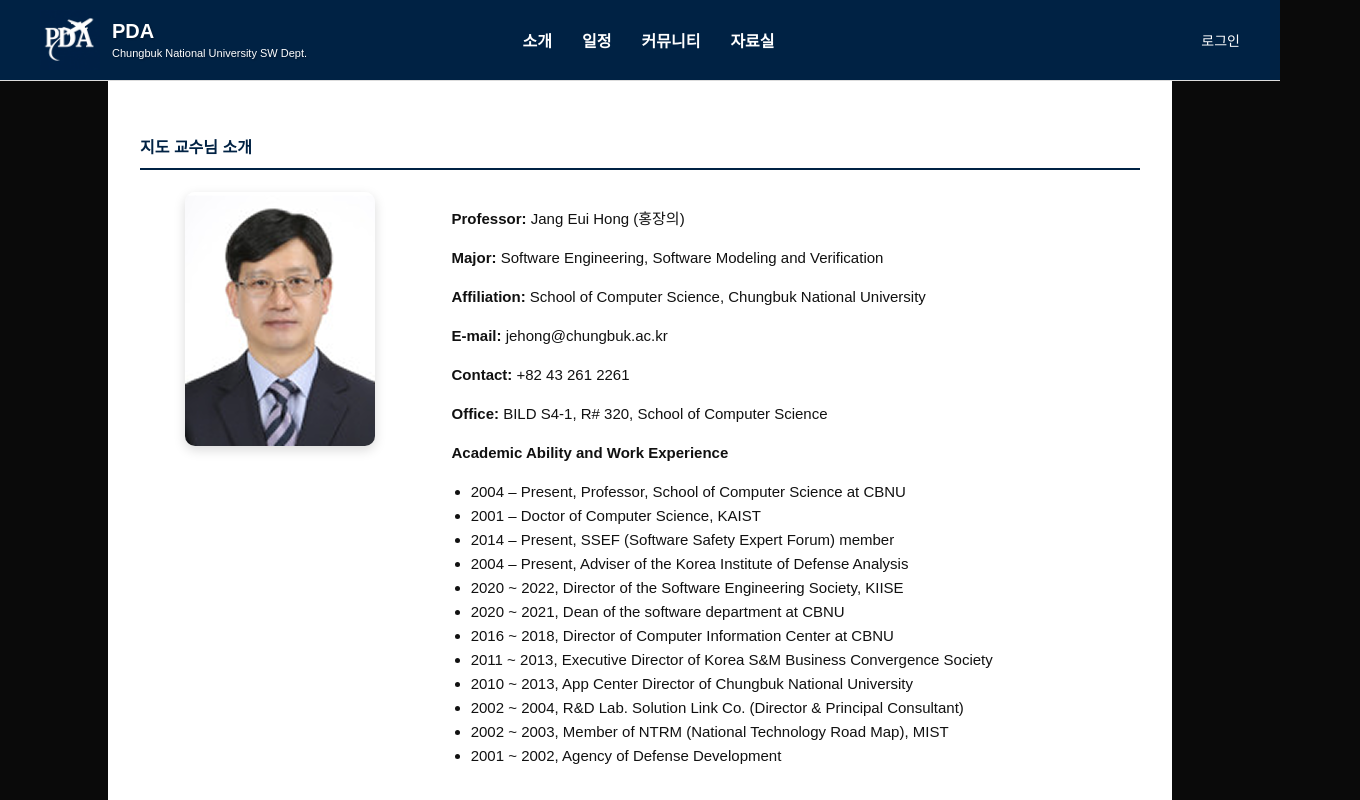
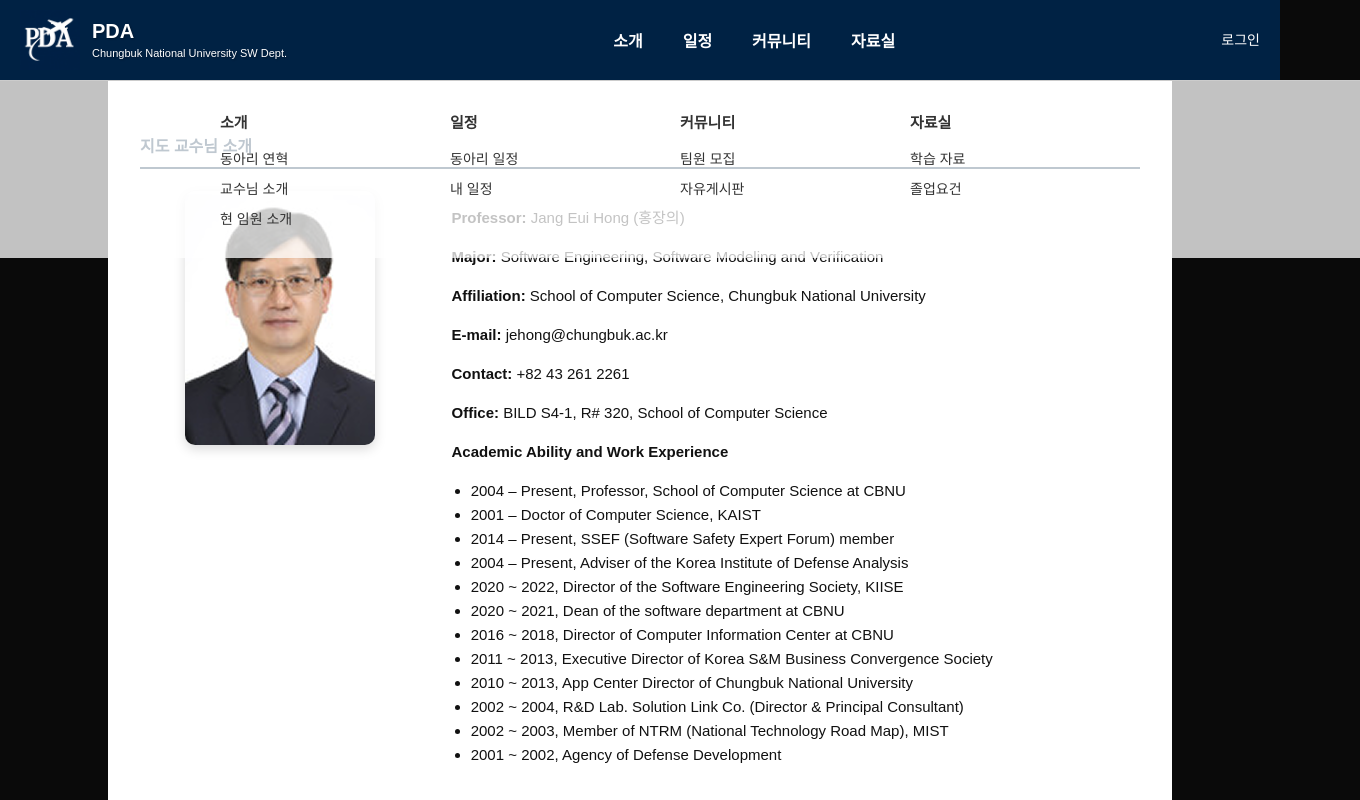
Before and after one commit to junhyeon-devops/club-website-infra, a React (Create React App) app: page /intro/professors in a window 1280 px wide. Shown: the top 800 px of the page, 1360 px wide, since content can reach past the window. Built offline with nearby package versions, Linux system fonts and the light colour scheme.

Commit message:
작은 화면 햄버거 메뉴, 헤더 nav menu hover 기능추가

```diff
--- a/src/Header.js
+++ b/src/Header.js
@@ -1,5 +1,5 @@
 import React, { useState, useEffect, useRef } from 'react';
-import { Link, useLocation } from 'react-router-dom'; // 🔹 useLocation 추가
+import { Link, useLocation } from 'react-router-dom';
 
 const navItems = [
     {
@@ -34,34 +34,36 @@ const navItems = [
 ];
 
 const Header = () => {
-    const [openMenu, setOpenMenu] = useState(null);
+    const [isHovering, setIsHovering] = useState(false);
+    const [hoveredItem, setHoveredItem] = useState(null);
+    const [isMenuOpen, setIsMenuOpen] = useState(false);
     const navRef = useRef();
-    const location = useLocation(); // 🔹 현재 경로 감지
+    const location = useLocation();
+    const [isMobile, setIsMobile] = useState(window.innerWidth <= 768);
 
-    const handleClick = (label) => {
-        setOpenMenu((prev) => (prev === label ? null : label));
+    useEffect(() => {
+        const handleResize = () => setIsMobile(window.innerWidth <= 768);
+        window.addEventListener('resize', handleResize);
+        return () => window.removeEventListener('resize', handleResize);
+    }, []);
+
+    useEffect(() => {
+        setIsHovering(false);
+        setIsMenuOpen(false);
+    }, [location]);
+
+    const handleNavToggle = () => {
+        setIsMenuOpen(!isMenuOpen);
     };
 
-    // 🔸 바깥 클릭 시 드롭다운 닫기
-    useEffect(() => {
-        const handleClickOutside = (e) => {
-            if (navRef.current && !navRef.current.contains(e.target)) {
-                setOpenMenu(null);
-            }
-        };
-        document.addEventListener('mousedown', handleClickOutside);
-        return () => {
-            document.removeEventListener('mousedown', handleClickOutside);
-        };
-    }, []);
-
-    // 🔸 경로 변경 시 드롭다운 닫기
-    useEffect(() => {
-        setOpenMenu(null);
-    }, [location]);
-
     return (
-        <header style={styles.header}>
+        <header style={styles.headerWrapper}>
+            <div
+                style={styles.hoverZone}
+                onMouseEnter={() => !isMobile && setIsHovering(true)}
+                onMouseLeave={() => !isMobile && setIsHovering(false)}
+            >
+                <div style={styles.header}>
                     <div style={styles.logoSection}>
                         <Link to="/" style={styles.logoLink}>
                             <div style={styles.logoContainer}>
@@ -74,63 +76,131 @@ const Header = () => {
                         </Link>
                     </div>
 
-            <nav style={styles.navSection} ref={navRef}>
+                    {!isMobile && (
+                        <nav style={styles.navSection}>
                             <ul style={styles.navList}>
                                 {navItems.map((item) => (
                                     <li key={item.label} style={styles.navItem}>
-                            <div style={{ position: 'relative' }}>
-                                <a
-                                    href="#"
-                                    onClick={(e) => {
-                                        e.preventDefault();
-                                        handleClick(item.label);
-                                    }}
-                                    style={{
-                                        ...styles.navLink,
-                                        color: openMenu === item.label ? '#004477' : '#ffffff',
-                                    }}
+                                        <button
+                                            style={styles.navLink}
+                                            onMouseEnter={() => setHoveredItem(item.label)}
+                                            onMouseLeave={() => setHoveredItem(null)}
                                         >
                                             {item.label}
-                                </a>
-                                {openMenu === item.label && (
-                                    <ul style={styles.dropdownMenu}>
-                                        {item.submenu.map((subItem) => (
-                                            <li key={subItem.text} style={styles.dropdownItem}>
-                                                <Link to={subItem.link} style={styles.dropdownText}>
-                                                    {subItem.text}
-                                                </Link>
-                                            </li>
-                                        ))}
-                                    </ul>
-                                )}
-                            </div>
+                                        </button>
                                     </li>
                                 ))}
                             </ul>
                         </nav>
+                    )}
 
                     <div style={styles.loginSection}>
-                <Link to="/login" style={styles.loginLink}>로그인</Link>
+                        <Link
+                            to="/login"
+                            onMouseEnter={() => setHoveredItem('로그인')}
+                            onMouseLeave={() => setHoveredItem(null)}
+                            style={{
+                                ...styles.loginLink,
+                                borderBottom:
+                                    hoveredItem === '로그인' ? '2px solid white' : '2px solid transparent',
+                            }}
+                        >
+                            로그인
+                        </Link>
+                        <button
+                            style={{ ...styles.hamburger, display: isMobile ? 'block' : 'none' }}
+                            onClick={handleNavToggle}
+                        >
+                            ☰
+                        </button>
+                    </div>
+                </div>
+
+                {!isMobile && isHovering && (
+                    <div style={styles.dropdownContainer}>
+                        {navItems.map((item) => (
+                            <div key={item.label} style={styles.dropdownColumn}>
+                                <div style={styles.dropdownTitle}>{item.label}</div>
+                                {item.submenu.map((subItem) => (
+                                    <Link key={subItem.text} to={subItem.link} style={styles.dropdownText}>
+                                        {subItem.text}
+                                    </Link>
+                                ))}
+                            </div>
+                        ))}
+                    </div>
+                )}
+
+                {isMobile && isMenuOpen && (
+                    <div style={styles.mobileDrawer}>
+                        {navItems.map((item) => (
+                            <div key={item.label} style={styles.dropdownColumn}>
+                                <div style={styles.dropdownTitle}>{item.label}</div>
+                                {item.submenu.map((subItem) => (
+                                    <Link key={subItem.text} to={subItem.link} style={styles.dropdownText}>
+                                        {subItem.text}
+                                    </Link>
+                                ))}
+                            </div>
+                        ))}
+                    </div>
+                )}
             </div>
         </header>
     );
 };
 
 const styles = {
+    headerWrapper: {
+        position: 'relative',
+        zIndex: 10,
+    },
+    hoverZone: {
+        position: 'relative',
+        zIndex: 10,
+    },
     header: {
         backgroundColor: '#002244',
         height: '80px',
         display: 'flex',
         justifyContent: 'space-between',
         alignItems: 'center',
-        padding: '0 40px',
-        borderBottom: '1px solid #ddd',
+        padding: '0 20px',
+    },
+    navSection: {
+        flex: '2',
+        display: 'flex',
+        justifyContent: 'center',
+    },
+    navList: {
+        display: 'flex',
+        listStyle: 'none',
+        gap: '30px',
+        padding: 0,
+        margin: 0,
+    },
+    navItem: {
         position: 'relative',
-        zIndex: 10,
+    },
+    navLink: {
+        background: 'none',
+        border: 'none',
+        color: '#FFFFFF',
+        fontSize: '16px',
+        fontWeight: 'bold',
+        cursor: 'pointer',
+        padding: '10px 5px',
+    },
+    hamburger: {
+        fontSize: '24px',
+        background: 'none',
+        border: 'none',
+        color: '#fff',
+        cursor: 'pointer',
+        marginLeft: '10px',
     },
     logoSection: {
-        flex: '1',
-        minWidth: '280px',
+        minWidth: '200px',
     },
     logoLink: {
         textDecoration: 'none',
@@ -162,65 +232,60 @@ const styles = {
         fontWeight: 'normal',
         marginTop: '4px',
     },
-    navSection: {
-        flex: '2.5',
-        display: 'flex',
-        justifyContent: 'center',
-    },
-    navList: {
-        display: 'flex',
-        listStyle: 'none',
-        gap: '30px',
-        padding: 0,
-        margin: 0,
-        position: 'relative',
-    },
-    navItem: {
-        position: 'relative',
-    },
-    navLink: {
-        textDecoration: 'none',
-        color: '#FFFFFF',
-        fontSize: '16px',
-        fontWeight: 'bold',
-        transition: 'color 0.3s',
-    },
-    dropdownMenu: {
-        position: 'absolute',
-        top: '100%',
-        left: '50%',
-        transform: 'translateX(-50%)',
-        backgroundColor: 'white',
-        boxShadow: '0 4px 8px rgba(0, 0, 0, 0.1)',
-        borderRadius: '4px',
-        padding: 0,
-        marginTop: '8px',
-        zIndex: 100,
-        listStyle: 'none',
-        display: 'flex',
-        flexDirection: 'column',
-    },
-    dropdownItem: {
-        padding: '10px 20px',
-        fontSize: '14px',
-        textAlign: 'center',
-    },
-    dropdownText: {
-        display: 'block',
-        whiteSpace: 'nowrap',
-        color: '#333',
-        textDecoration: 'none',
-    },
-    loginSection: {
-        flex: '1',
-        display: 'flex',
-        justifyContent: 'flex-end',
-    },
     loginLink: {
         textDecoration: 'none',
         color: '#FFFFFF',
         fontSize: '14px',
     },
+    loginSection: {
+        display: 'flex',
+        justifyContent: 'flex-end',
+        alignItems: 'center',
+        gap: '20px'
+    },
+    dropdownContainer: {
+        position: 'absolute',
+        top: '80px',
+        left: '50%',
+        transform: 'translateX(-50%)',
+        width: '100vw',
+        backgroundColor: 'rgba(255,255,255,0.75)',
+        display: 'flex',
+        justifyContent: 'center',
+        gap: '80px',
+        padding: '30px 80px',
+        borderTop: '1px solid #ccc',
+    },
+    dropdownColumn: {
+        display: 'flex',
+        flexDirection: 'column',
+        gap: '10px',
+        minWidth: '150px',
+    },
+    dropdownTitle: {
+        fontWeight: 'bold',
+        marginBottom: '6px',
+        fontSize: '15px',
+        color: '#333',
+    },
+    dropdownText: {
+        color: '#333',
+        textDecoration: 'none',
+        fontSize: '14px',
+    },
+    mobileDrawer: {
+        position: 'fixed',
+        top: '80px',
+        left: 0,
+        width: '250px',
+        height: '100vh',
+        backgroundColor: 'rgba(255,255,255,0.95)',
+        display: 'flex',
+        flexDirection: 'column',
+        padding: '20px',
+        boxShadow: '2px 0 5px rgba(0,0,0,0.2)',
+        zIndex: 100,
+    },
 };
 
 export default Header;
```
Lines whose indentation alone changed are shown as unchanged.
